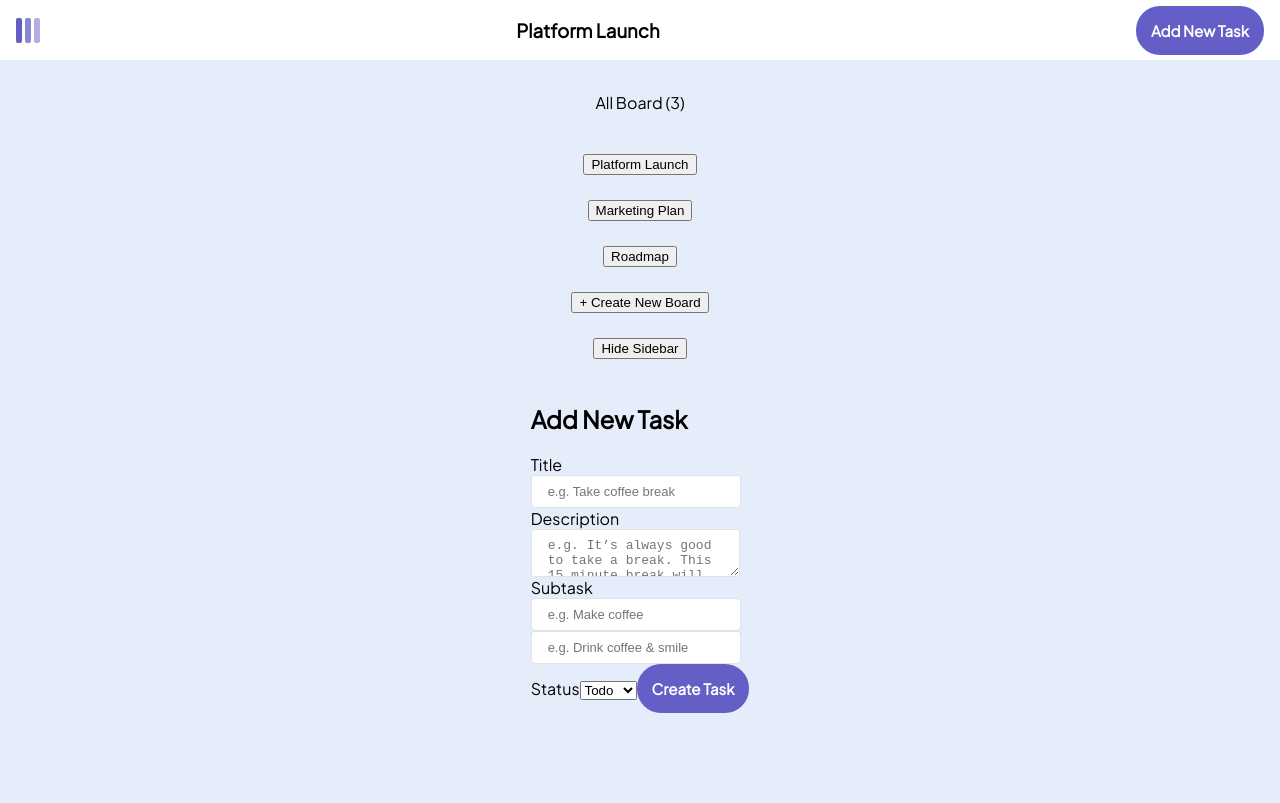
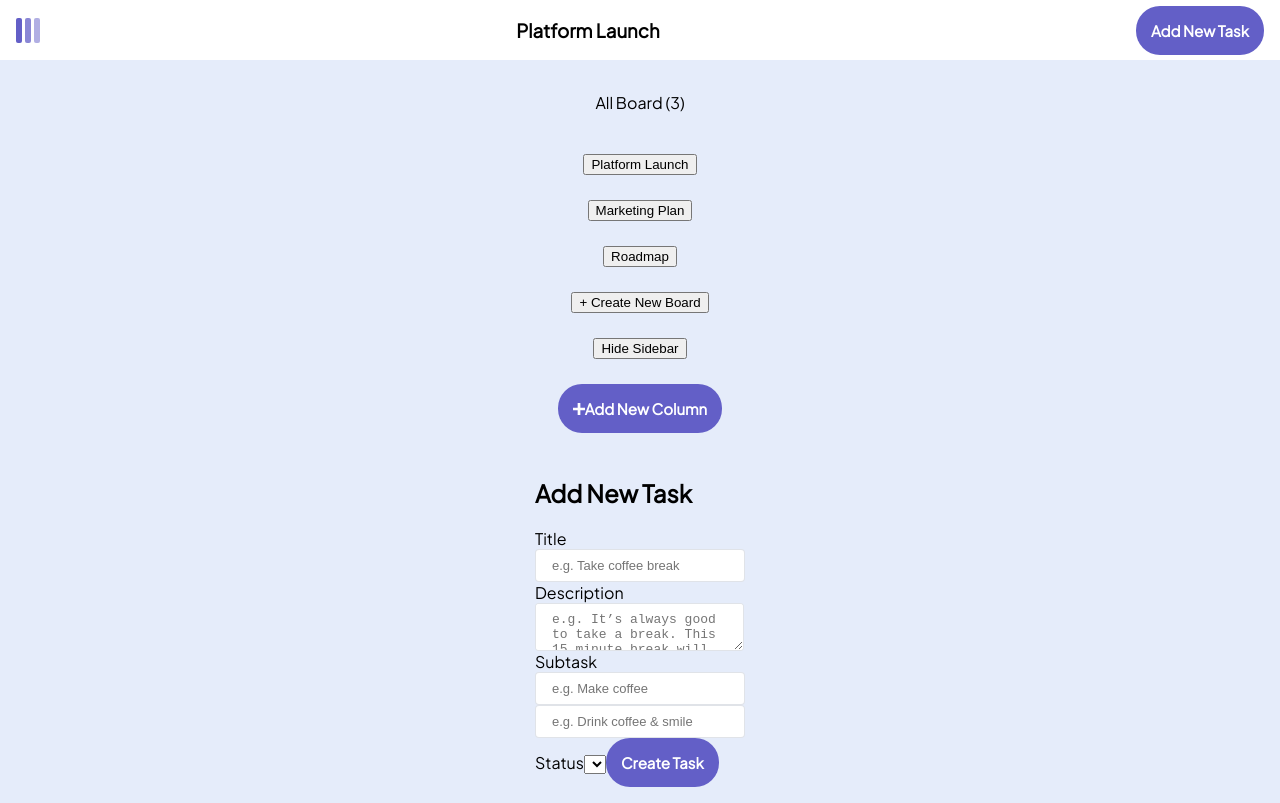
Before and after one commit to Michaljapko/kanban-task-management-web-app, a React (Create React App) app: page / in a window 1280 px wide. Built offline with nearby package versions, Linux system fonts and the light colour scheme.

Commit message:
build: dummy logic of adding tasks.

```diff
--- a/src/components/Button/Button.tsx
+++ b/src/components/Button/Button.tsx
@@ -1,15 +1,11 @@
 import React from 'react';
 import { StyledButton } from './Button.styled';
 import plus from '../../assets/icon-add-task-mobile.svg';
+import { ButtonTypes } from '../../Types/types';
 
-interface ButtonTypes {
-	children: string;
-	icon?: 'plus';
-}
-
-const Button = ({ children, icon }: ButtonTypes) => {
+const Button = ({ children, icon, onClick }: ButtonTypes) => {
 	return (
-		<StyledButton>
+		<StyledButton onClick={onClick}>
 			{icon && <img src={plus} alt={icon} />}
 			{children}
 		</StyledButton>
--- a/src/components/LandingPage/LandingPage.tsx
+++ b/src/components/LandingPage/LandingPage.tsx
@@ -6,26 +6,27 @@ import Button from '../Button';
 import TaskAdd from '../TaskAdd/TaskAdd';
 import TaskCards from '../TaskCards';
 
-import { selectTasks } from '../../features/tasks/tasksSlice';
-import { useAppSelector } from '../../app/hooks';
+import { addColumn, selectTasks } from '../../features/tasks/tasksSlice';
+import { useAppSelector, useAppDispatch } from '../../app/hooks';
 import { StyledWrapper } from './LandingPage.style';
+import { selectCurrentBoard } from '../../features/tasks/boardSlice';
 
 const LandingPage = () => {
 	const tasks = useAppSelector(selectTasks);
-	console.log(tasks);
+	const currentBoard = useAppSelector(selectCurrentBoard);
+	const dispatch = useAppDispatch();
+
 	return (
 		<>
 			<Header />
 			<StyledWrapper>
 				<Sidebar />
-				{tasks?.length === 0 && (
-					<>
-						<p>This board is empty. Create a new column to get started.</p>
-						<Button icon='plus'>Add New Column</Button>
-					</>
-				)}
+				{tasks?.length === 0 && <p>This board is empty. Create a new column to get started.</p>}
 				{tasks && tasks?.length > 0 && <TaskCards />}
-				<TaskCards />
+				<Button onClick={() => dispatch(addColumn({ columnName: 'New column', currentBoard: currentBoard }))} icon='plus'>
+					Add New Column
+				</Button>
+
 				<TaskAdd />
 			</StyledWrapper>
 		</>
--- a/src/components/TaskAdd/TaskAdd.tsx
+++ b/src/components/TaskAdd/TaskAdd.tsx
@@ -1,25 +1,27 @@
 import Button from '../Button';
 
 import { TasksData } from '../../Types/types';
-import { useAppDispatch } from '../../app/hooks';
-import { addTask } from '../../features/tasks/tasksSlice';
+import { useAppDispatch, useAppSelector } from '../../app/hooks';
+import { addTask, selectTasks } from '../../features/tasks/tasksSlice';
 
 import { StyledInput, StyledTextArea } from './TaskAdd.style';
+import { selectCurrentBoard } from '../../features/tasks/boardSlice';
 
 const TaskAdd = () => {
 	const dispatch = useAppDispatch();
+	const taskColumn = useAppSelector(selectTasks);
+	const currentBoard = useAppSelector(selectCurrentBoard);
 
 	function handleAddTask(event: any) {
 		event.preventDefault();
 
 		const task: TasksData = {
-			id: Math.random().toString(),
 			title: event.target.title.value,
 			describe: event.target.description.value,
 			subtask: [event.target.subtask.value],
 			status: event.target.status.value,
 		};
-		dispatch(addTask(task));
+		dispatch(addTask({ task: task, currentBoard: currentBoard }));
 	}
 	return (
 		<div>
@@ -39,8 +41,9 @@ a little.'
 				<StyledInput id='subtask' type='text' placeholder='e.g. Drink coffee & smile'></StyledInput>
 				<label htmlFor='status'>Status</label>
 				<select name='status' id='status'>
-					<option value='todo'>Todo</option>
-					<option value='doing'>Doing</option>
+					{taskColumn?.map((column) => (
+						<option value={column.name}>{column.name}</option>
+					))}
 				</select>
 				<Button>Create Task</Button>
 			</form>
--- a/src/components/TaskCards/TaskCards.tsx
+++ b/src/components/TaskCards/TaskCards.tsx
@@ -1,5 +1,4 @@
 import { useAppSelector } from '../../app/hooks';
-import { selectCurrentBoard } from '../../features/tasks/boardSlice';
 import { selectTasks } from '../../features/tasks/tasksSlice';
 
 import { StyledCard } from './TaskCards.style';
--- a/src/features/tasks/boardSlice.tsx
+++ b/src/features/tasks/boardSlice.tsx
@@ -15,6 +15,7 @@ export const boardSlice = createSlice({
 export const { changeBoard } = boardSlice.actions;
 
 export const selectCurrentBoard = (state: RootState) => state.currentBoard;
+
 export const selectBoards = (state: RootState) =>
 	state.tasks.boards.map((board) => {
 		return board.name;
--- a/src/features/tasks/tasksSlice.tsx
+++ b/src/features/tasks/tasksSlice.tsx
@@ -1,6 +1,6 @@
 import { createSlice, PayloadAction } from '@reduxjs/toolkit';
 import { RootState } from '../../app/store';
-import { TasksData } from '../../Types/types';
+import { TasksData, ColumnAddingObject } from '../../Types/types';
 import { Boards } from '../../Types/types';
 import { data } from '../../data/data';
 
@@ -10,17 +10,33 @@ export const tasksSlice = createSlice({
 	name: 'tasks',
 	initialState,
 	reducers: {
-		addTask: (state, action: PayloadAction<TasksData>) => {
-			// return (state = [...state, action.payload]);
-			console.log('123');
+		addTask: (state, action: PayloadAction<any>) => {
+			const boardIndex = state.boards.findIndex((board) => board.name === action.payload.currentBoard);
+			const columnIndex = state.boards[boardIndex].columns.findIndex((column) => column.name === action.payload.task.status);
+			state.boards[boardIndex].columns[columnIndex].tasks = [...state.boards[boardIndex].columns[columnIndex].tasks, action.payload.task];
 		},
 		addBoard: (state, action: PayloadAction<string>) => {
-			state.boards.push({ name: action.payload, columns: [] });
+			state.boards = [
+				...state.boards,
+				{
+					name: action.payload,
+					columns: [
+						{ name: 'Todo', tasks: [] },
+						{ name: 'Doing', tasks: [] },
+					],
+				},
+			];
+		},
+
+		addColumn: (state, action: PayloadAction<ColumnAddingObject>) => {
+			const boardIndex = state.boards.findIndex((board) => board.name === action.payload.currentBoard);
+			state.boards[boardIndex].columns = [...state.boards[boardIndex].columns, { name: action.payload.columnName, tasks: [] }];
 		},
 	},
 });
 
-export const { addTask, addBoard } = tasksSlice.actions;
+export const { addTask, addBoard, addColumn } = tasksSlice.actions;
+
 export const selectTasks = (state: RootState) => {
 	const board = state.tasks.boards.find((board) => board.name === state.currentBoard);
 	return board?.columns;
```
Also changed, not shown: src/Types/types.ts (+11 -1 lines).
